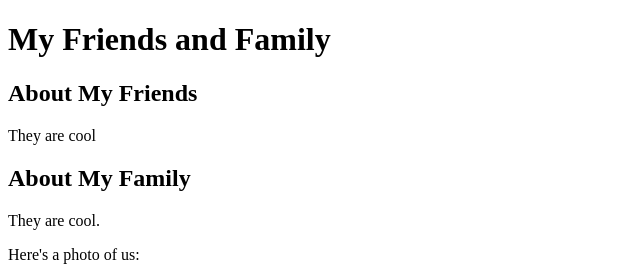
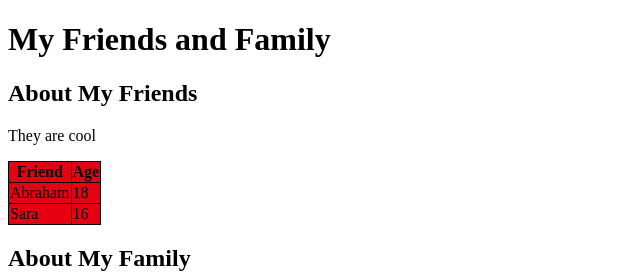
Before and after one commit to Mgmaddox05/HTML1, a plain HTML site: page index.html in a window 1280 px wide. Shown: the top 275 px of the page, without its empty margins (0-640 px from the left). Drawn offline with Linux system fonts and the light colour scheme.

Commit message:
New Table

```diff
--- a/index.html
+++ b/index.html
@@ -9,6 +9,31 @@
 
   <h2>About My Friends</h2>
   <p>They are cool</p>
+  <style>
+    table, th, td
+    {
+        border: 1px solid black;
+        border-collapse: collapse;
+    }
+    th, td
+    {
+        background-color: #E60012;
+    }
+  </style>
+  <table>
+    <tr>
+      <th>Friend</th>
+      <th>Age</th>
+    </tr>
+    <tr>
+      <td>Abraham</td>
+      <td>18</td>
+    </tr>
+    <tr>
+      <td>Sara</td>
+      <td>16</td>
+    </tr>
+  </table>
 
   <h2>About My Family</h2>
   <p>They are cool.</p>
```
